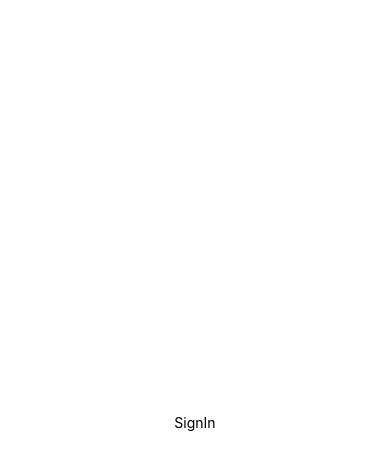
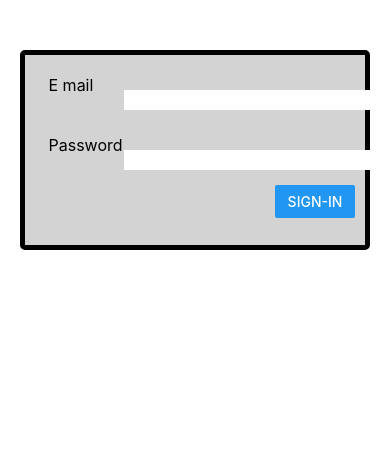
Before and after one commit to rashmith123/rashmith_test, a React Native app: screen / in a window 390 px wide. Shown: the top 470 px of the page. Built offline with nearby package versions, Linux system fonts and the light colour scheme.

Commit message:
SignIn component UI

```diff
--- a/App.js
+++ b/App.js
@@ -1,19 +1,76 @@
 import React  from 'react';
-import { StyleSheet, Text, View} from 'react-native';
+import { StyleSheet, Text, View, TextInput, Button} from 'react-native';
 
 export default function App() {
   return (
-    <View style={styles.container}>
-      <Text>SignIn</Text>
+<View >
+  <View style={ styles.container}>
+    <View style={ styles.childcontainer}>
+      <View style={ styles.childchildcontainer}>
+        <Text style={ styles.Text}>E mail</Text>
+      </View>
+     <TextInput style={ styles.input}/>
+
+   </View>
+   <View style={ styles.childcontainer}>
+     <View style={ styles.childchildcontainer}>
+        <Text style={ styles.Text}>Password</Text>
+     </View>
+        <TextInput secureTextEntry={true} style={ styles.input}/>
     </View>
+    <View style={ {height:50, width:80,margin:10, alignSelf:'flex-end'}}>
+        <Button title="Sign-in"  ></Button>
+    </View>
+  </View>
+
+</View>
   );
 }
 
 const styles = StyleSheet.create({
   container: {
-    flex: 1,
-    backgroundColor: '#fff',
+    flexDirection:'column',
+    backgroundColor:"lightgray",
+    marginVertical: 50,
+    marginHorizontal: 20,
+    borderColor: '#000',
+    borderRadius: 5,
+    borderWidth: 5,
+    borderStyle: 'solid'
+
+  },
+  childcontainer: {
+    flexDirection:'row',
+
+    width:'95%',
+     margin:5,
+     alignSelf:'center',
+
+  },
+  childchildcontainer: {
+    width:'25%',
+     margin:5,
+     alignSelf:'flex-start',
+
+
+  },
+  input:{
+    fontSize:16,
+    alignSelf: 'flex-end',
+    backgroundColor:'white',
+    flex:1,
+
+
+  },
+
+  Text:{
+    flex:1,
+    fontSize:16,
+    marginLeft:10,
+    marginTop: 10,
+    marginBottom: 10,
     alignItems: 'center',
-    justifyContent: 'center',
+    alignSelf:'flex-start',
   },
+
 });
```
